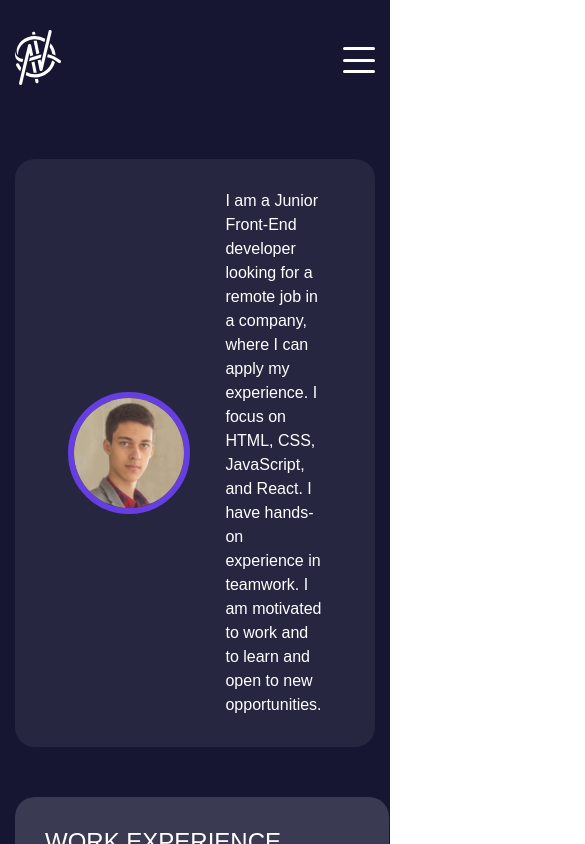
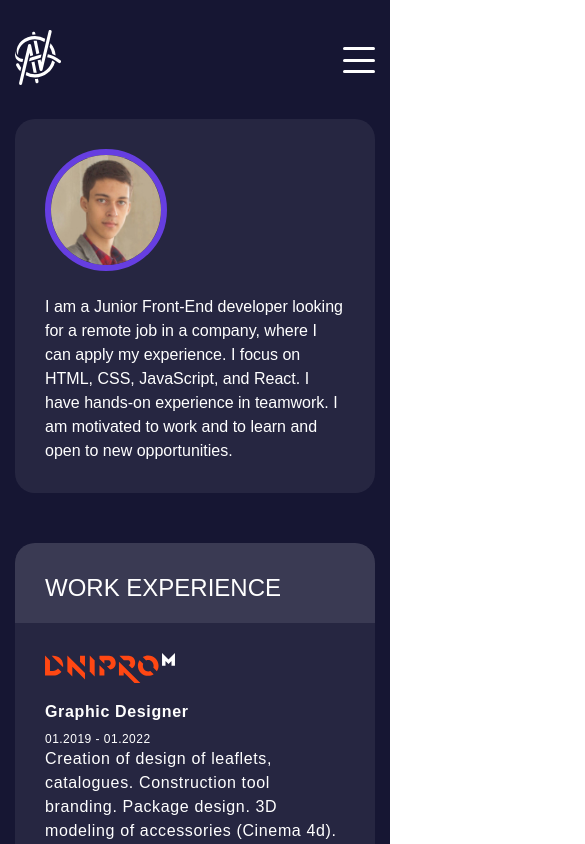
Before and after one commit to nikstyles/portfolio, a React (Create React App) app: page /portfolio/about in a window 390 px wide. Shown: the top 844 px of the page, 585 px wide, since content can reach past the window. Built offline with nearby package versions, Linux system fonts and the light colour scheme.

Commit message:
add mobile adaptive

```diff
--- a/src/components/About/About.jsx
+++ b/src/components/About/About.jsx
@@ -8,12 +8,25 @@ const WrapAbout = styled.div`
 
   background-color: ${props => props.theme.colors.darkSecondary};
   border-radius: ${props => props.theme.radii.big};
-  margin-top: 70px;
-  padding: 30px 90px;
-  display: flex;
+  margin-top: 30px;
+  padding: 30px 30px;
+
   align-items: center;
   justify-content: center;
   gap: 35px;
+
+  @media (min-width: 768px) {
+    padding: 30px 50px;
+    margin-top: 40px;
+    display: flex;
+  }
+  @media (min-width: 1100px) {
+    padding: 30px 90px;
+    margin-top: 40px;
+  }
+  @media (min-width: 1200px) {
+    margin-top: 70px;
+  }
 `;
 
 const Photo = styled.img`
@@ -28,14 +41,21 @@ const AboutText = styled.p`
   font-size: ${p => p.theme.fontSizes.s};
   font-weight: ${p => p.theme.fontWeights.normal};
   line-height: ${p => p.theme.lineHeights.body};
+  padding-top: 20px;
+  @media (min-width: 768px) {
+    padding-top: 0;
+  }
 `;
 
 const WrapExperienceEducation = styled.div`
   padding-top: 50px;
   padding-bottom: 130px;
-  display: flex;
+
   justify-content: space-between;
   gap: 50px;
+  @media (min-width: 768px) {
+    display: flex;
+  }
 `;
 // const WrapExperience = styled.div`
 //   background-color: ${props => props.theme.colors.darkSecondary};
--- a/src/components/About/ExperienceItem/ExperienceItem.jsx
+++ b/src/components/About/ExperienceItem/ExperienceItem.jsx
@@ -3,13 +3,15 @@ import styled from 'styled-components';
 
 const ItemsExperience = styled.div`
   padding-top: 30px;
-  display: flex;
   gap: 60px;
   border-bottom: 2px solid ${p => p.theme.colors.background};
   padding-bottom: 30px;
   :last-child {
     border-bottom: none;
     padding-bottom: 0;
+  }
+  @media (min-width: 768px) {
+    display: flex;
   }
 `;
 
```
